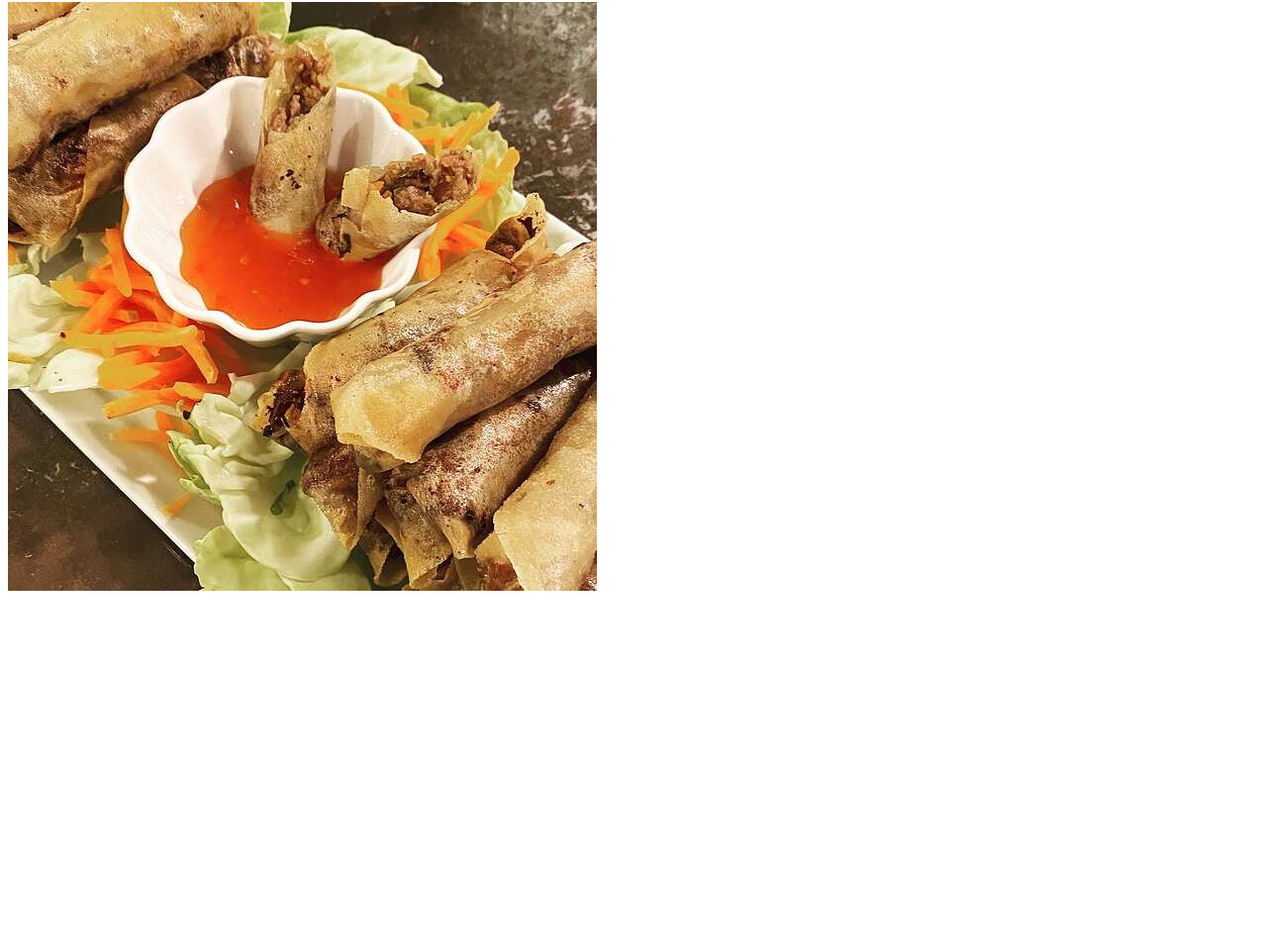
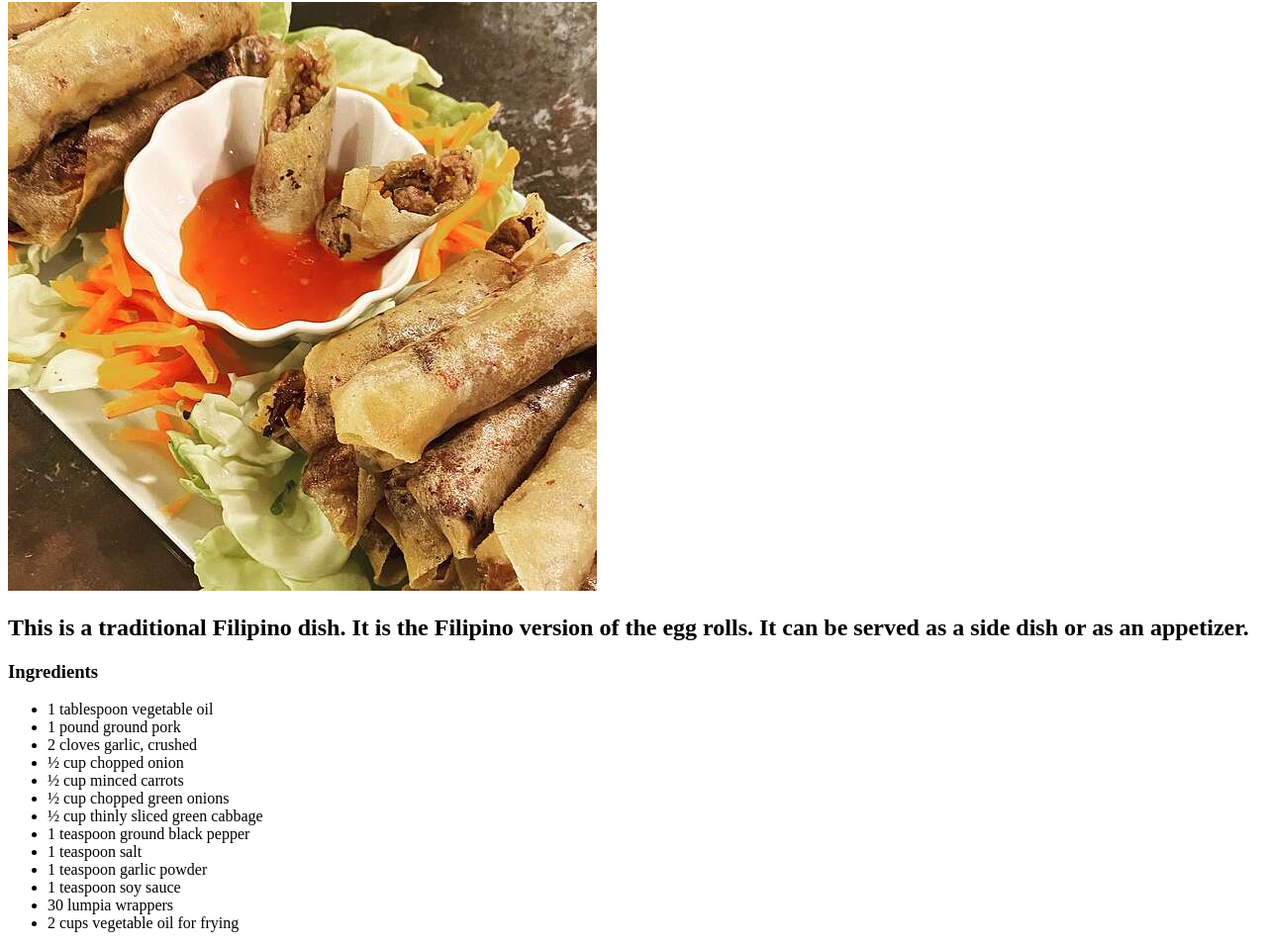
Before and after one commit to melvinguerra/odin-recipes, a plain HTML site: page recipes/lumpia.html in a window 1280 px wide. Shown: the part 78-1036 px from the top of the page at 99% size. Before the commit the page ends 800 px from the top, so only its background shows below. Drawn offline with Linux system fonts and the light colour scheme.

Commit message:
Add lumpia recipe

```diff
--- a/recipes/lumpia.html
+++ b/recipes/lumpia.html
@@ -8,5 +8,23 @@
     <body>
         <h1>Lumpia</h1>
         <img src="../images/lumpia.jpeg" alt="Lumpia, a traditional Filipino dish which is a Filipino version of egg rolls.">
+        <h2>This is a traditional Filipino dish. It is the Filipino version of the egg rolls. It can be served as a side dish or as an appetizer.</h2>
+        <h3>Ingredients</h3>
+        <ul>
+            <li>1 tablespoon vegetable oil</li>
+            <li>1 pound ground pork</li>
+            <li>2 cloves garlic, crushed</li>
+            <li>½ cup chopped onion</li>
+            <li>½ cup minced carrots</li>
+            <li>½ cup chopped green onions</li>
+            <li>½ cup thinly sliced green cabbage</li>
+            <li>1 teaspoon ground black pepper</li>
+            <li>1 teaspoon salt</li>
+            <li>1 teaspoon garlic powder</li>
+            <li>1 teaspoon soy sauce</li>
+            <li>30 lumpia wrappers</li>
+            <li>2 cups vegetable oil for frying</li>
+        </ul>
+
     </body>
 </html>
```
